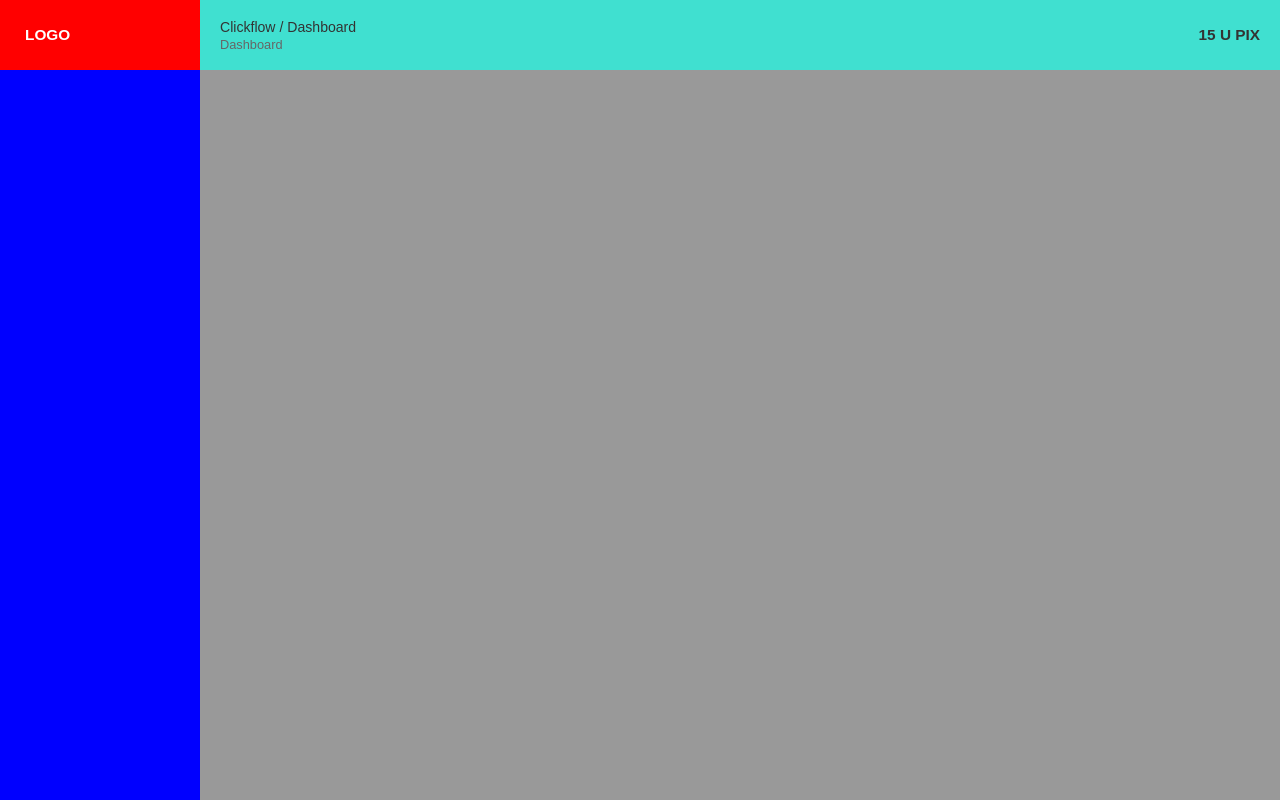
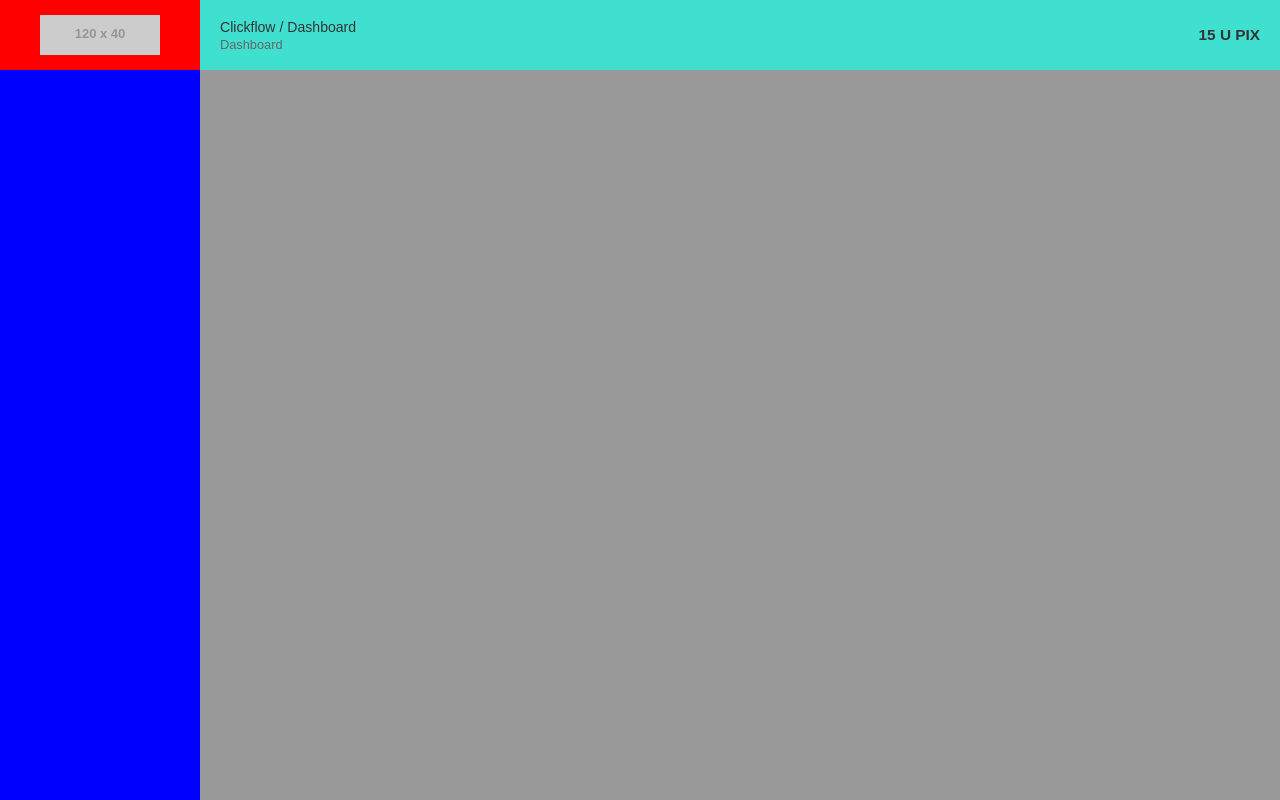
Before and after one commit to abdelhadiLem/template, a plain HTML site: page index.html in a window 1280 px wide. Drawn offline with Linux system fonts and the light colour scheme; placeholder pictures from the web are drawn by us.

Commit message:
add css flex

```diff
--- a/index.html
+++ b/index.html
@@ -9,7 +9,9 @@
 <body>
     <div class="container">
         <header class="header">
-            <div class="logo">LOGO</div>
+            <div class="logo">
+                <img src="https://via.placeholder.com/120x40/FFFFFF/000000?text=LOGO" alt="Logo">
+            </div>
             <div class="header-content">
                 <div class="header-left">
                     <div class="main-title">Clickflow / Dashboard</div>
@@ -19,9 +21,10 @@
             </div>
         </header>
 
-        <aside class="sidebar"></aside>
-
-        <main class="main-content"></main>
+        <div class="main-wrapper">
+            <aside class="sidebar"></aside>
+            <main class="main-content"></main>
+        </div>
     </div>
 </body>
 </html>
--- a/style.css
+++ b/style.css
@@ -11,40 +11,39 @@
         }
 
         .container {
-            display: grid;
-            grid-template-columns: 200px 1fr;
-            grid-template-rows: 70px 1fr;
+            display: flex;
+            flex-direction: column;
             height: 100vh;
-            min-height: 100vh;
         }
 
         .header {
-            grid-column: 1 / -1;
+            display: flex;
+            height: 70px;
             background-color: #40E0D0;
-            display: flex;
-            align-items: center;
-            padding: 0;
-            position: relative;
         }
 
         .logo {
             background-color: #FF0000;
-            color: white;
-            font-weight: bold;
-            font-size: 18px;
-            padding: 0 25px;
-            height: 100%;
+            width: 200px;
+            min-width: 200px;
             display: flex;
             align-items: center;
-            min-width: 200px;
+            justify-content: center;
+            padding: 15px;
+        }
+
+        .logo img {
+            max-width: 100%;
+            max-height: 100%;
+            object-fit: contain;
         }
 
         .header-content {
             flex: 1;
+            display: flex;
+            align-items: center;
+            justify-content: space-between;
             padding: 0 20px;
-            display: flex;
-            justify-content: space-between;
-            align-items: center;
         }
 
         .header-left {
@@ -54,6 +53,7 @@
         .header-left .main-title {
             font-size: 16px;
             margin-bottom: 2px;
+            font-weight: normal;
         }
 
         .header-left .sub-title {
@@ -67,29 +67,34 @@
             font-weight: bold;
         }
 
+        .main-wrapper {
+            display: flex;
+            flex: 1;
+            height: calc(100vh - 70px);
+        }
+
         .sidebar {
             background-color: #0000FF;
-            grid-row: 2;
-            min-height: calc(100vh - 70px);
+            width: 200px;
+            min-width: 200px;
         }
 
         .main-content {
             background-color: #999999;
-            grid-row: 2;
-            grid-column: 2;
-            min-height: calc(100vh - 70px);
+            flex: 1;
         }
 
-        /* Responsive adjustments sans media queries */
+        /* Responsive sans media queries */
         @supports (width: 100cqw) {
-            .container {
-                grid-template-columns: clamp(150px, 15vw, 200px) 1fr;
+            .logo {
+                width: clamp(150px, 15vw, 200px);
+                min-width: clamp(150px, 15vw, 200px);
+                padding: clamp(10px, 1.5vw, 15px);
             }
 
-            .logo {
+            .sidebar {
+                width: clamp(150px, 15vw, 200px);
                 min-width: clamp(150px, 15vw, 200px);
-                font-size: clamp(14px, 1.2vw, 18px);
-                padding: 0 clamp(15px, 2vw, 25px);
             }
 
             .header-content {
@@ -110,10 +115,12 @@
         }
 
         /* Fallback pour les navigateurs plus anciens */
-        .container {
-            grid-template-columns: min(200px, 20vw) 1fr;
+        .logo {
+            width: min(200px, 20vw);
+            min-width: min(150px, 20vw);
         }
 
-        .logo {
-            min-width: min(200px, 20vw);
+        .sidebar {
+            width: min(200px, 20vw);
+            min-width: min(150px, 20vw);
         }
```
